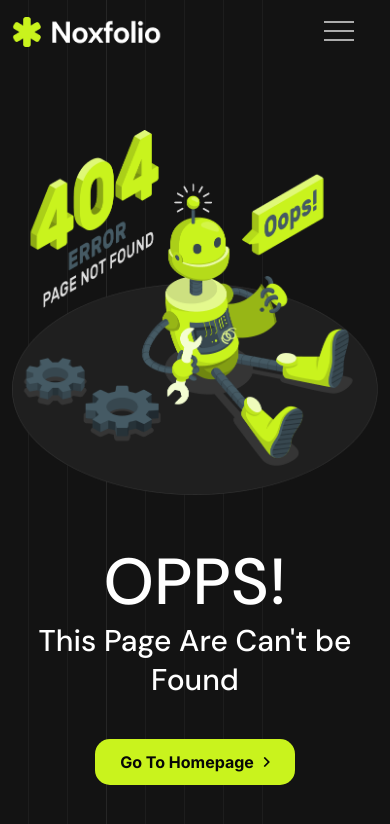
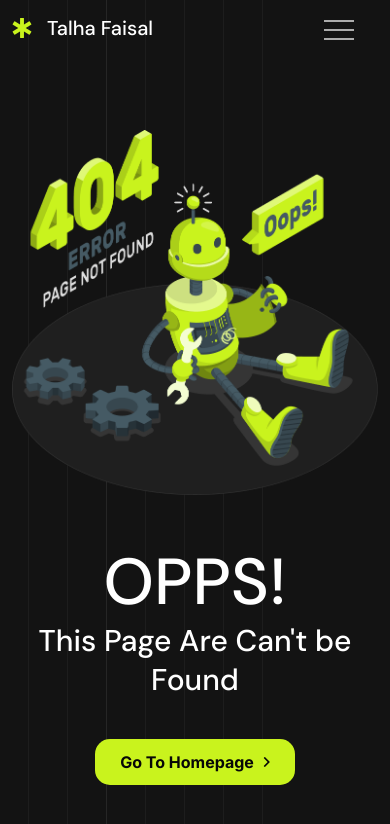
Before and after one commit to talha442/Portfolio, a Next.js app: page /404 in a window 390 px wide. Shown: the top 824 px of the page. Built offline with nearby package versions, Linux system fonts and the light colour scheme.

Commit message:
Chnage Logo Font

```diff
--- a/layout/Header.js
+++ b/layout/Header.js
@@ -8,103 +8,15 @@ import { OnePageMenu } from "./Menu";
 const Header = ({ header, onePageMenu }) => {
   switch (header) {
     case 1:
-      return <Header1 onePageMenu={onePageMenu} />;
+      return <Header2 onePageMenu={onePageMenu} />;
     case 2:
       return <Header2 onePageMenu={onePageMenu} />;
 
     default:
-      return <Header1 onePageMenu={onePageMenu} />;
+      return <Header2 onePageMenu={onePageMenu} />;
   }
 };
 export default Header;
-
-const Header1 = ({ onePageMenu }) => {
-  useEffect(() => {
-    utilits.stickyNav();
-  }, []);
-
-  const toggleSidebar = () => {
-    document.querySelector("body").classList.add("side-content-visible");
-  };
-
-  const [toggle, setToggle] = useState(false);
-
-  return (
-    <header className="main-header menu-absolute">
-      {/*Header-Upper*/}
-      <div className="header-upper">
-        <div className="container container-1620 clearfix">
-          <div className="header-inner rel d-flex align-items-center">
-            <div className="logo-outer">
-              <div className="logo">
-                <Link legacyBehavior href="/">
-                  <a>
-                    <img
-                      src="assets/images/logos/logo.png"
-                      alt="Logo"
-                      title="Logo"
-                    />
-                  </a>
-                </Link>
-              </div>
-            </div>
-            <div className="nav-outer clearfix mx-auto">
-              {/* Main Menu */}
-              <nav className="main-menu navbar-expand-lg">
-                <div className="navbar-header">
-                  <div className="mobile-logo my-15">
-                    <Link legacyBehavior href="/">
-                      <a>
-                        <img
-                          src="assets/images/logos/logo.png"
-                          alt="Logo"
-                          title="Logo"
-                        />
-                      </a>
-                    </Link>
-                  </div>
-                  {/* Toggle Button */}
-                  <button
-                    type="button"
-                    className="navbar-toggle me-4"
-                    data-bs-toggle="collapse"
-                    data-bs-target=".navbar-collapse"
-                    onClick={() => setToggle(!toggle)}
-                  >
-                    <span className="icon-bar" />
-                    <span className="icon-bar" />
-                    <span className="icon-bar" />
-                  </button>
-                </div>
-                <div
-                  className={`navbar-collapse collapse clearfix ${
-                    toggle ? "show" : ""
-                  }`}
-                >
-                 <OnePageMenu />
-                </div>
-              </nav>
-              {/* Main Menu End*/}
-            </div>
-            {/* Menu Button */}
-            <div className="menu-btns d-none d-lg-block">
-              {/* menu sidbar */}
-              <div className="menu-sidebar">
-                <button onClick={() => toggleSidebar()}>
-                  <img
-                    src="assets/images/shape/sidebar-tottler.svg"
-                    alt="Toggler"
-                  />
-                </button>
-              </div>
-            </div>
-          </div>
-        </div>
-      </div>
-      {/*End Header Upper*/}
-    </header>
-  );
-};
 
 const Header2 = ({ onePageMenu }) => {
   useEffect(() => {
@@ -137,15 +49,11 @@ const Header2 = ({ onePageMenu }) => {
               <nav className="main-menu navbar-expand-lg">
                 <div className="navbar-header">
                   <div className="mobile-logo my-15">
-                    <Link legacyBehavior href="/">
-                      <a>
-                        <img
-                          src="assets/images/logos/logo.png"
-                          alt="Logo"
-                          title="Logo"
-                        />
-                      </a>
-                    </Link>
+                  <Link legacyBehavior href="/">
+                  <a style={{display: "flex", gap: "15px", margin: "0px", fontSize:'20px'}} className="h3">
+                    <i style={{color:'#C9F31D'}} className="flaticon-asterisk-1"></i> Talha Faisal
+                  </a>
+                </Link>
                   </div>
                   {/* Toggle Button */}
                   <button
```
